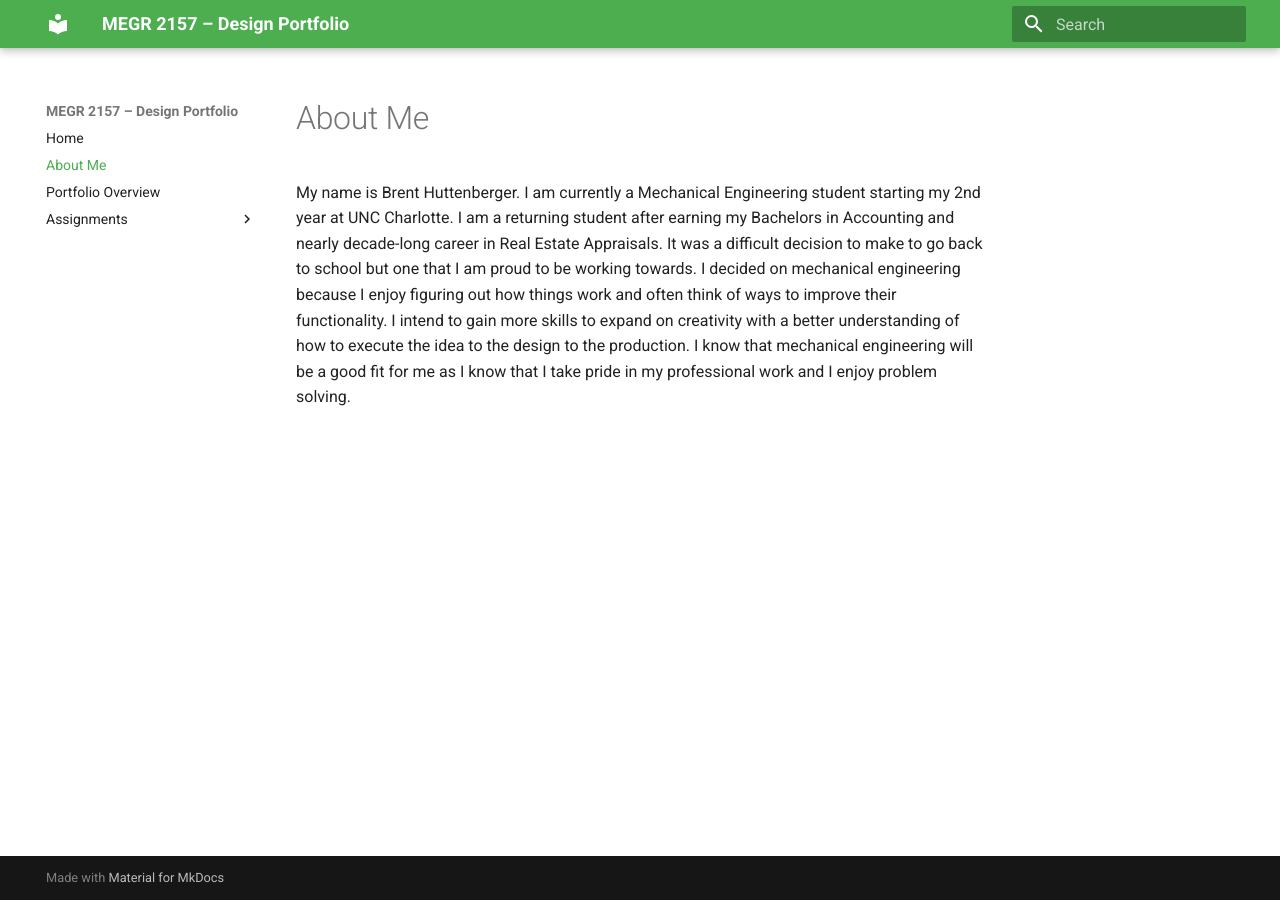
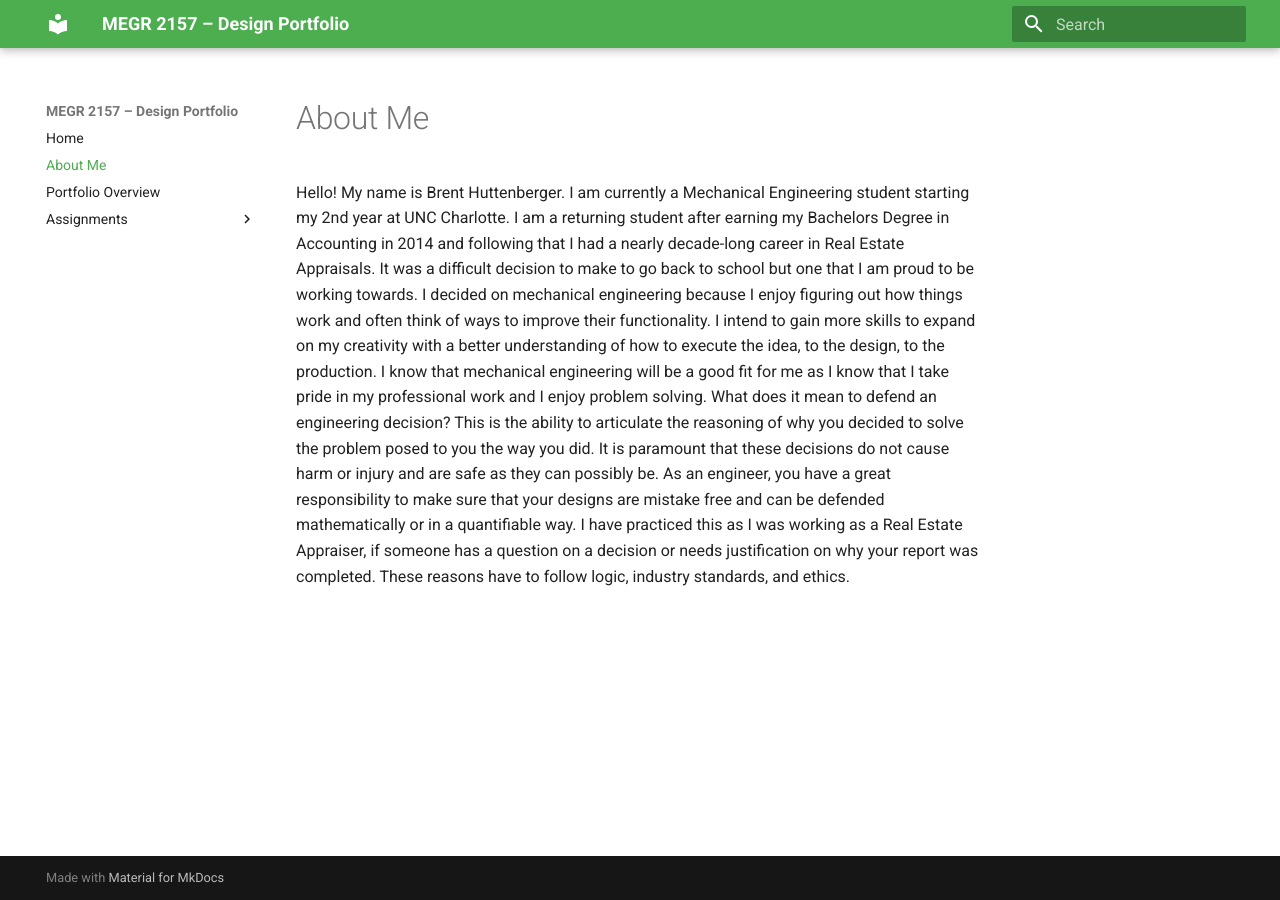
Before and after one commit to bhuttenb/megr2157-design, an MkDocs documentation site: the page built from docs/aboutme/index.md, in a window 1280 px wide. Built offline with MkDocs 1.6.1 and Material for MkDocs 9.7.7, drawn with Linux system fonts in a browser that asks for light colours.

Commit message:
Revise 'About Me' section with new content
Updated personal introduction and added a section on defending engineering decisions.

```diff
--- a/docs/aboutme/index.md
+++ b/docs/aboutme/index.md
@@ -1,3 +1,5 @@
 #About Me
 
-My name is Brent Huttenberger. I am currently a Mechanical Engineering student starting my 2nd year at UNC Charlotte. I am a returning student after earning my Bachelors in Accounting and nearly decade-long career in Real Estate Appraisals. It was a difficult decision to make to go back to school but one that I am proud to be working towards. I decided on mechanical engineering because I enjoy figuring out how things work and often think of ways to improve their functionality. I intend to gain more skills to expand on creativity with a better understanding of how to execute the idea to the design to the production. I know that mechanical engineering will be a good fit for me as I know that I take pride in my professional work and I enjoy problem solving.
+Hello! My name is Brent Huttenberger. I am currently a Mechanical Engineering student starting my 2nd year at UNC Charlotte. I am a returning student after earning my Bachelors Degree in Accounting in 2014 and following that I had a nearly decade-long career in Real Estate Appraisals. It was a difficult decision to make to go back to school but one that I am proud to be working towards.
+I decided on mechanical engineering because I enjoy figuring out how things work and often think of ways to improve their functionality. I intend to gain more skills to expand on my creativity with a better understanding of how to execute the idea, to the design, to the production. I know that mechanical engineering will be a good fit for me as I know that I take pride in my professional work and I enjoy problem solving.
+What does it mean to defend an engineering decision? This is the ability to articulate the reasoning of why you decided to solve the problem posed to you the way you did. It is paramount that these decisions do not cause harm or injury and are safe as they can possibly be. As an engineer, you have a great responsibility to make sure that your designs are mistake free and can be defended mathematically or in a quantifiable way. I have practiced this as I was working as a Real Estate Appraiser, if someone has a question on a decision or needs justification on why your report was completed. These reasons have to follow logic, industry standards, and ethics.
```
